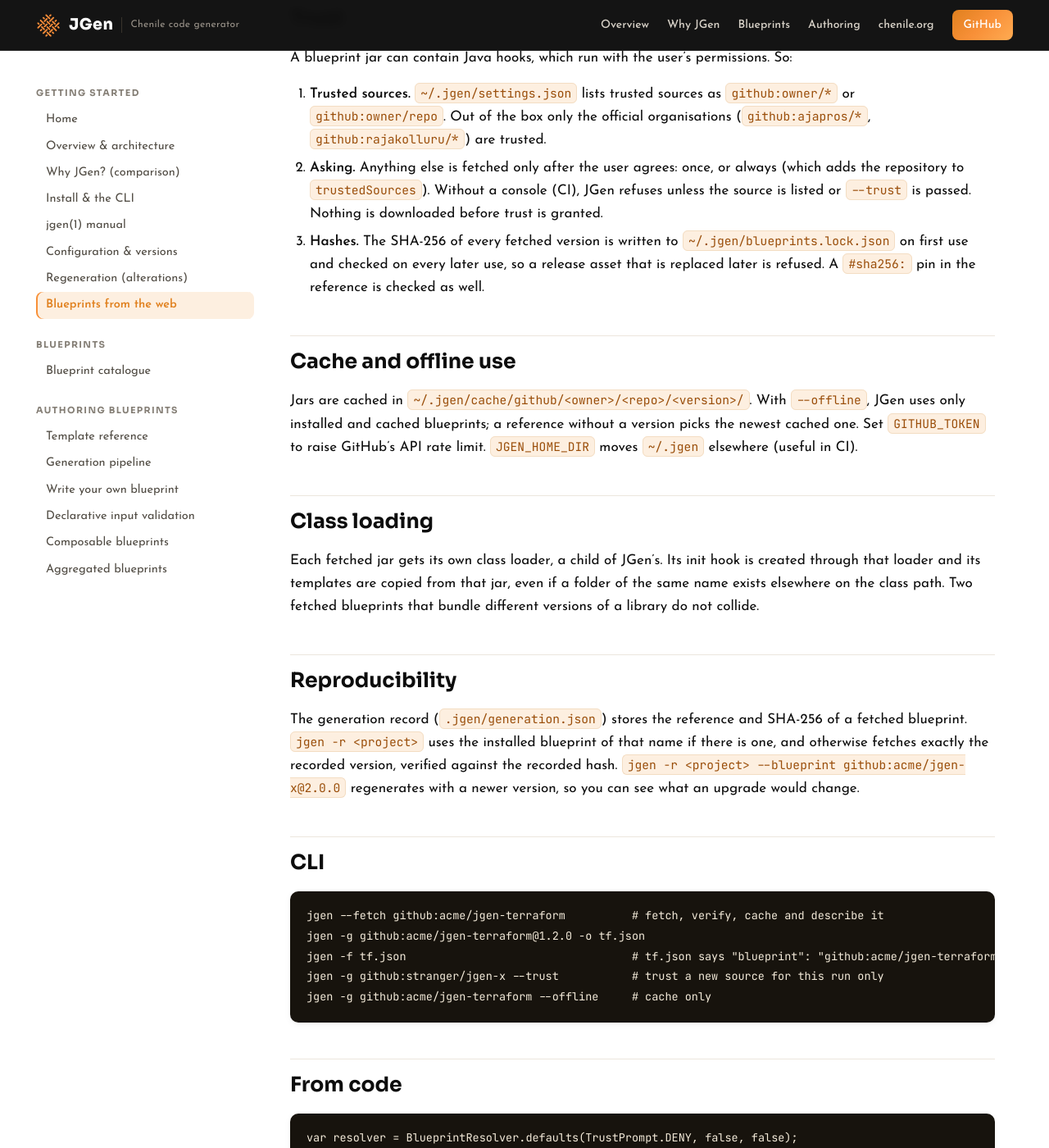
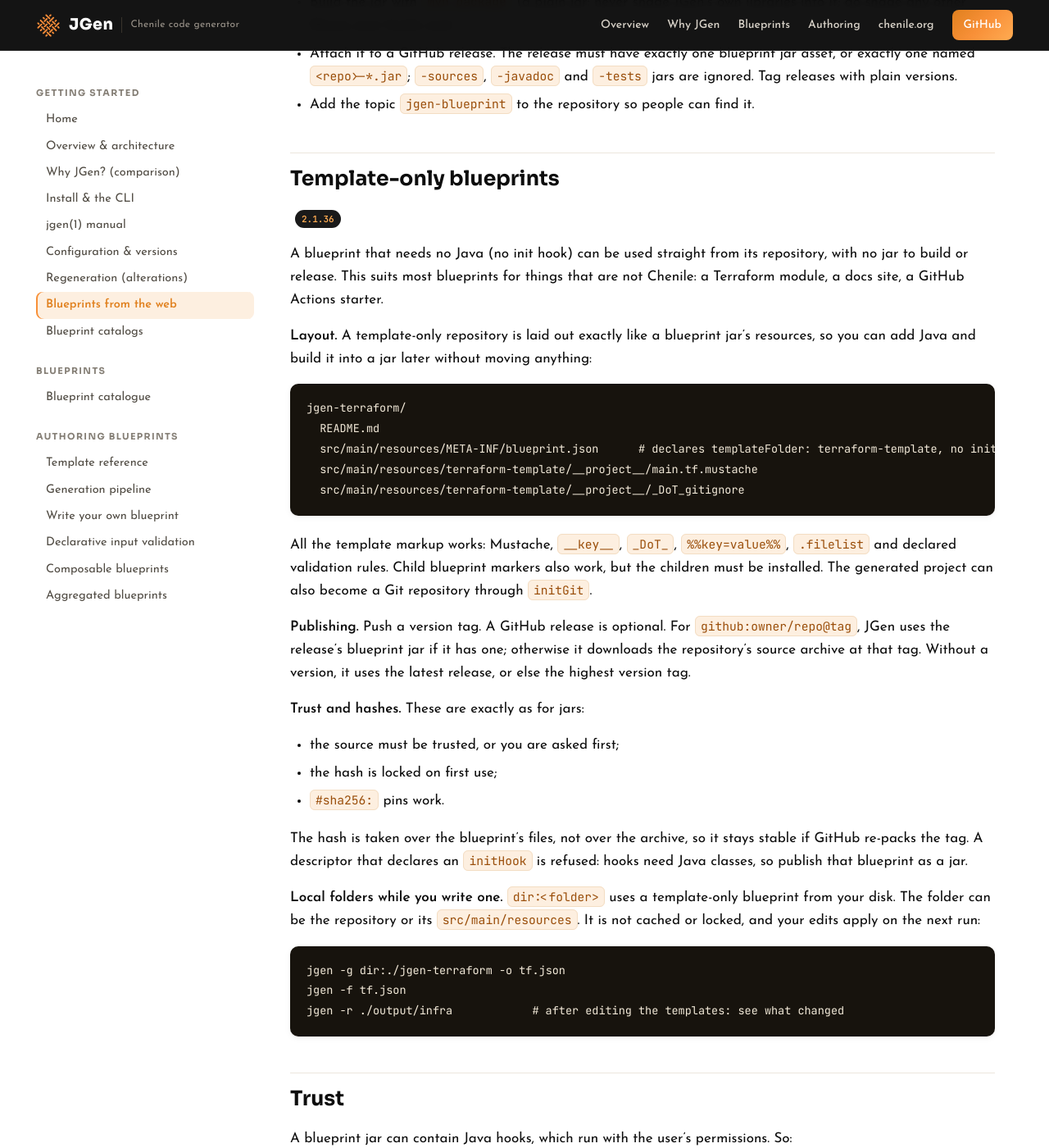
Before and after one commit to ajapros/jgen-microsite, a Jekyll site: the page built from pages/remote-blueprints.md, in a window 1280 px wide and 1400 px high, scrolled down 1506 px. Shown: the whole window at 82% size. Built offline with Jekyll 4.4.1, drawn with Linux system fonts in a browser that asks for light colours; some of the changed text lies outside the part shown.

Commit message:
Blueprint catalogs

````diff
--- a/_data/docsnav.yml
+++ b/_data/docsnav.yml
@@ -16,6 +16,8 @@
       url: "/regeneration/"
     - title: "Blueprints from the web"
       url: "/remote-blueprints/"
+    - title: "Blueprint catalogs"
+      url: "/catalogs/"
 
 - section: "Blueprints"
   items:
--- /dev/null
+++ b/pages/catalogs.md
@@ -0,0 +1,90 @@
+---
+title: "Blueprint catalogs"
+eyebrow: "Using JGen"
+permalink: /catalogs/
+summary: "Use blueprints by short name: jgen -g terraform. Catalogs map names to blueprint sources; the official catalog is built in, and teams can add their own."
+---
+
+<span class="pill">2.1.36</span>
+
+A `github:` reference names a blueprint precisely, but you have to know it. A **catalog** maps short names to
+those references, so people can write what they mean:
+
+```bash
+jgen --search terraform                 # find blueprints by name, description or tag
+jgen -g terraform -o tf.json            # the latest version
+jgen -g terraform@1.2.0 -o tf.json      # a specific version
+jgen -g acme/terraform -o tf.json       # the entry in the catalog called "acme"
+```
+
+## How a name is resolved
+
+1. **Installed blueprints first.** A plain name that matches a built-in blueprint, or a jar in a blueprints folder,
+   uses that blueprint. Installed blueprints always win.
+2. **Then the catalogs, in order:** the official catalog, then your own, in the order listed in settings. The first
+   catalog with the name wins. `alias/name` picks a specific catalog.
+3. **The entry's source is fetched** exactly like a `github:` reference: a release jar, or a template-only
+   repository at a tag ([blueprints from the web](/remote-blueprints/)). `name@version` picks the version;
+   without it, the latest.
+
+The generation record stores the resolved `github:` reference and hash, not the short name, so
+[`jgen -r`](/regeneration/) still fetches exactly the blueprint that cut the project.
+
+## The official catalog
+
+It lives in [ajapros/jgen-catalog](https://github.com/ajapros/jgen-catalog) as `catalog.json`. Listing there is an
+endorsement: every entry is reviewed, so its sources are **trusted** without a prompt. To add a blueprint, open a
+pull request against that repository; its check validates the entry.
+
+## Your own catalog
+
+Any GitHub repository with a `catalog.json` at the root of its default branch is a catalog. List it in
+`~/.jgen/settings.json`:
+
+```json
+{
+  "catalogs": [
+    { "source": "github:acme/jgen-catalog", "alias": "acme", "trusted": false }
+  ],
+  "officialCatalog": true
+}
+```
+
+- **`alias`** is the name used in `acme/terraform`. It defaults to the repository owner.
+- **`trusted`** controls whether the sources the catalog lists are trusted without asking. Leave it `false` unless
+  you control the catalog. With `false`, each source goes through the normal [trust](/remote-blueprints/#trust)
+  prompt.
+- **`officialCatalog`** set to `false` searches only your catalogs.
+
+## The catalog format
+
+```json
+{
+  "schema": "jgen.catalog/1",
+  "description": "Blueprints curated by Acme",
+  "blueprints": {
+    "terraform": {
+      "source": "github:acme/jgen-terraform",
+      "description": "A Terraform module with a CI workflow",
+      "tags": ["terraform", "iac"],
+      "versions": { "1.2.0": "3f9c…64 hex digits…" },
+      "blueprint": "terraform-module"
+    }
+  }
+}
+```
+
+| Key | Meaning |
+| --- | --- |
+| `source` | required: `github:owner/repo`, a jar release or a template-only repository |
+| `description`, `tags` | shown and matched by `jgen --search` |
+| `versions` | optional pins: a listed version's SHA-256 is enforced like a `#sha256:` pin (`jgen --fetch` prints it) |
+| `blueprint` | optional: which blueprint to use when the source holds several |
+
+Entries without a valid `github:` source are ignored with a warning.
+
+## Caching and offline use
+
+Catalogs are cached under `~/.jgen/cache/catalogs/` and refreshed after an hour. If GitHub can't be reached,
+JGen uses the cached copy and says so. With `--offline` it uses only the cache. Tab completion also offers names
+from cached catalogs, without going to the network.
--- a/pages/manual.md
+++ b/pages/manual.md
@@ -20,6 +20,7 @@
 <p><strong>jgen</strong> <strong>-e</strong> <em>config-file</em></p>
 <p><strong>jgen</strong> <strong>-r</strong> <em>project</em> [<strong>--into</strong> <em>folder</em>] [<strong>--blueprint</strong> <em>blueprint</em>] [<strong>-c</strong> <em>config</em>] [<strong>--trust</strong>] [<strong>--offline</strong>]</p>
 <p><strong>jgen</strong> <strong>--fetch</strong> <em>reference</em> [<strong>--trust</strong>] [<strong>--offline</strong>]</p>
+<p><strong>jgen</strong> <strong>--search</strong> [<em>text</em>] [<strong>--offline</strong>]</p>
 <p><strong>jgen</strong> <strong>--completion</strong> <em>shell</em></p>
 <p><strong>jgen</strong> <strong>-h</strong> | <strong>-V</strong></p>
 <h2 id="description">DESCRIPTION</h2>
@@ -96,6 +97,9 @@
 <dt><strong>--fetch</strong> <em>reference</em></dt>
 <dd>Fetch the blueprint at <em>reference</em>, verify it and cache it. jgen prints its name, description, exact source and SHA-256, and the <strong>-g</strong> command to use it.
 </dd>
+<dt><strong>--search</strong> [<em>text</em>]</dt>
+<dd>Search the blueprint catalogs (see <strong>CATALOGS</strong>) for entries whose name, description or tags contain <em>text</em>; without <em>text</em>, list every entry. Each result shows <em>catalog</em>/<em>name</em>, its description, source and tags.
+</dd>
 <dt><strong>--trust</strong></dt>
 <dd>Trust every blueprint source used in this run without asking. Use this in scripts and CI only for sources you have reviewed. Prefer listing them in <em>settings.json</em> (see <strong>FILES</strong>).
 </dd>
@@ -113,23 +117,27 @@
 </dd>
 </dl>
 <h2 id="blueprint-references">BLUEPRINT REFERENCES</h2>
-<p>A blueprint is named either by its installed name (for example <strong>chenile-service</strong>) or by a reference:</p>
+<p>A blueprint is named by its installed name (for example <strong>chenile-service</strong>), by a catalog name (see <strong>CATALOGS</strong>) or by a reference:</p>
 <p><strong>github:</strong><em>owner</em>/<em>repo</em>[/<em>name</em>][@<em>version</em>][#sha256:<em>hex</em>]</p>
 <dl>
 <dt><em>owner/repo</em></dt>
-<dd>The GitHub repository. Its release must carry exactly one blueprint jar, or exactly one named <em>repo-*.jar</em>. Jars ending in <em>-sources</em>, <em>-javadoc</em> and <em>-tests</em> are ignored.
+<dd>The GitHub repository. If its release carries a blueprint jar (exactly one, or exactly one named <em>repo-*.jar</em>; <em>-sources</em>, <em>-javadoc</em> and <em>-tests</em> jars are ignored), jgen uses the jar. Otherwise, or when the tag has no release, jgen uses the repository’s source archive at that tag as a <em>template-only</em> blueprint (since 2.1.36). A template-only blueprint is laid out like a jar’s resources (<em>src/main/resources/META-INF/blueprint.json</em> and its template folder) and may not declare an init hook.
 </dd>
 <dt><em>name</em></dt>
 <dd>Which blueprint to use, when the jar contains several.
 </dd>
 <dt><em>version</em></dt>
-<dd>A release tag. Without it, jgen uses the latest release (or, with <strong>--offline</strong>, the newest cached one).
+<dd>A release tag. Without it, jgen uses the latest release, or else the highest version tag (or, with <strong>--offline</strong>, the newest cached one).
 </dd>
 <dt><em>hex</em></dt>
-<dd>The expected SHA-256 of the jar, as 64 hexadecimal digits. A mismatch is an error. Pinning is recommended in scripts and CI.
+<dd>The expected SHA-256, as 64 hexadecimal digits: of the jar, or, for a template-only blueprint, of its files. A mismatch is an error. Pinning is recommended in scripts and CI.
 </dd>
 </dl>
+<p>A local folder holding a template-only blueprint is named with <strong>dir:</strong><em>folder</em> (since 2.1.36). The folder may be the blueprint’s repository or its <em>src/main/resources</em>. It is not cached, locked or trust-checked, so edits apply on the next run.</p>
 <p>Installed blueprints always take precedence. A fetched blueprint whose name is already taken by an installed one is refused.</p>
+<h2 id="catalogs">CATALOGS</h2>
+<p>Since 2.1.36, a short name that is not installed is looked up in blueprint catalogs: [<em>catalog</em>/]<em>name</em>[@<em>version</em>]. jgen searches the official catalog (<strong>github:ajapros/jgen-catalog</strong>) first, then the catalogs listed in <em>settings.json</em>, and uses the first match. <em>catalog</em> (the catalog’s alias) picks one catalog; <em>version</em> picks a version, otherwise the latest. The entry’s source is then fetched like any <strong>github:</strong> reference, and a version the catalog pins to a SHA-256 is checked.</p>
+<p>Sources listed in the official catalog are trusted. Sources from other catalogs are trusted only if the catalog is marked <strong>trusted</strong> in <em>settings.json</em>; otherwise jgen asks as usual. Catalogs are cached for an hour; when GitHub cannot be reached, or with <strong>--offline</strong>, the cached copy is used.</p>
 <h2 id="trust">TRUST</h2>
 <p>A blueprint can contain Java code, which runs with your permissions. jgen therefore:</p>
 <ul>
@@ -191,7 +199,10 @@
 <dd>Blueprint jars shared by everyone using this installation.
 </dd>
 <dt><em>~/.jgen/settings.json</em></dt>
-<dd><strong>trustedSources</strong>: a list of trusted blueprint sources, each <strong>github:</strong><em>owner</em>/* or <strong>github:</strong><em>owner</em>/<em>repo</em>.
+<dd><strong>trustedSources</strong>: a list of trusted blueprint sources, each <strong>github:</strong><em>owner</em>/* or <strong>github:</strong><em>owner</em>/<em>repo</em>. <strong>catalogs</strong>: further catalogs, each with <strong>source</strong> (<strong>github:</strong><em>owner</em>/<em>repo</em>), <strong>alias</strong> and <strong>trusted</strong>. <strong>officialCatalog</strong>: <strong>false</strong> to stop searching the official catalog.
+</dd>
+<dt><em>~/.jgen/cache/catalogs/</em></dt>
+<dd>Cached catalogs.
 </dd>
 <dt><em>~/.jgen/blueprints.lock.json</em></dt>
 <dd>The SHA-256 first seen for each fetched blueprint version.
@@ -233,6 +244,13 @@
 <p>Start a new blueprint in its own Git repository, ready to push (set <strong>standaloneRepo</strong> to <strong>y</strong> in the input):</p>
 <pre><code>jgen -g jgen-blueprint -o new-blueprint.json
 jgen -f new-blueprint.json</code></pre>
+<p>Find a blueprint in the catalogs and use it by name:</p>
+<pre><code>jgen --search terraform
+jgen -g terraform@1.2.0 -o tf.json</code></pre>
+<p>Write a template-only blueprint and try it from its folder, then use it from GitHub once tagged:</p>
+<pre><code>jgen -g dir:./jgen-terraform -o tf.json
+jgen -f tf.json
+jgen -g github:acme/jgen-terraform@0.1.0 -o tf.json</code></pre>
 <p>Install a blueprint jar of your own:</p>
 <pre><code>cp target/bp-docs-site-1.0.jar ~/.jgen/blueprints/
 jgen -g docs-site -o docs.json</code></pre>
--- a/pages/remote-blueprints.md
+++ b/pages/remote-blueprints.md
@@ -2,10 +2,10 @@
 title: "Blueprints from the web"
 eyebrow: "Using JGen"
 permalink: /remote-blueprints/
-summary: "Use a blueprint straight from a GitHub release with github:owner/repo@version. JGen fetches it, checks trust and hashes, caches it and loads it in its own class loader."
+summary: "Use a blueprint straight from GitHub with github:owner/repo@version: a release jar, or a template-only repository with no jar at all. JGen checks trust and hashes, caches it and loads it in its own class loader."
 ---
 
-Status: phase 1 implemented in 2.1.35 (GitHub releases). Phases 2–4 are the plan.
+Status: GitHub releases since 2.1.35; template-only blueprints (from a repository or a local folder) since 2.1.36. catalogs since 2.1.36. Maven references and signatures are the plan.
 
 JGen finds blueprints the way Maven finds artifacts: installed ones first, then the web. A blueprint is one
 jar (its input contract, templates and hooks), so "fetching a blueprint" means fetching one jar, checking it, and
@@ -18,10 +18,12 @@
 | Form | Meaning |
 | --- | --- |
 | `chenile-service` | an installed blueprint (built in, or a jar in a blueprints folder) |
+| `terraform`, `terraform@1.2.0`, `acme/terraform` | a short name from a [catalog](/catalogs/) (2.1.36), if not installed |
 | `github:acme/jgen-terraform` | the latest release of that repository |
 | `github:acme/jgen-terraform@1.2.0` | the release tagged `1.2.0` |
 | `github:acme/jgen-pack/terraform@1.2.0` | one blueprint, when the jar contains several |
-| `…#sha256:<64 hex>` | pins the jar's SHA-256; recommended in CI and scripts |
+| `…#sha256:<64 hex>` | pins the SHA-256 (of the jar, or of a template-only blueprint's files); recommended in CI and scripts |
+| `dir:./jgen-terraform` | a template-only blueprint in a local folder (2.1.36), for authoring |
 
 References work wherever a blueprint name does: `jgen -g`, the `blueprint` key of an input file for `jgen -f`,
 `jgen -r --blueprint`, and `jgen --fetch`. A sample emitted with `jgen -g github:…` keeps the reference, so
@@ -45,6 +47,51 @@
 - Attach it to a GitHub release. The release must have exactly one blueprint jar asset, or exactly one named
   `<repo>-*.jar`; `-sources`, `-javadoc` and `-tests` jars are ignored. Tag releases with plain versions.
 - Add the topic `jgen-blueprint` to the repository so people can find it.
+
+## Template-only blueprints
+
+<span class="pill">2.1.36</span>
+
+A blueprint that needs no Java (no init hook) can be used straight from its repository, with no jar to build or
+release. This suits most blueprints for things that are not Chenile: a Terraform module, a docs site, a GitHub
+Actions starter.
+
+**Layout.** A template-only repository is laid out exactly like a blueprint jar's resources, so you can add Java
+and build it into a jar later without moving anything:
+
+```text
+jgen-terraform/
+  README.md
+  src/main/resources/META-INF/blueprint.json      # declares templateFolder: terraform-template, no initHook
+  src/main/resources/terraform-template/__project__/main.tf.mustache
+  src/main/resources/terraform-template/__project__/_DoT_gitignore
+```
+
+All the template markup works: Mustache, `__key__`, `_DoT_`, `%%key=value%%`, `.filelist` and declared
+validation rules. Child blueprint markers also work, but the children must be installed. The generated project can
+also become a Git repository through [`initGit`](/authoring/#generating-a-git-repository-initgit).
+
+**Publishing.** Push a version tag. A GitHub release is optional. For `github:owner/repo@tag`, JGen uses the
+release's blueprint jar if it has one; otherwise it downloads the repository's source archive at that tag. Without a
+version, it uses the latest release, or else the highest version tag.
+
+**Trust and hashes.** These are exactly as for jars:
+
+- the source must be trusted, or you are asked first;
+- the hash is locked on first use;
+- `#sha256:` pins work.
+
+The hash is taken over the blueprint's files, not over the archive, so it stays stable if GitHub re-packs the tag.
+A descriptor that declares an `initHook` is refused: hooks need Java classes, so publish that blueprint as a jar.
+
+**Local folders while you write one.** `dir:<folder>` uses a template-only blueprint from your disk. The folder can
+be the repository or its `src/main/resources`. It is not cached or locked, and your edits apply on the next run:
+
+```bash
+jgen -g dir:./jgen-terraform -o tf.json
+jgen -f tf.json
+jgen -r ./output/infra            # after editing the templates: see what changed
+```
 
 ## Trust
 
@@ -100,11 +147,10 @@
 
 ## Later phases
 
-2. **Catalogs.** JSON indexes in GitHub repositories map short names to sources and hashes
-   (`jgen -g terraform@acme`, or a plain name found in a configured catalog), with `jgen blueprints search`, and a
-   release workflow template for blueprint authors. Child blueprints named by a fetched parent are resolved
-   through the catalogs; in phase 1 they must be installed or live in the same jar.
+2. **Catalogs.** Shipped in 2.1.36: short names, `jgen --search`, the official catalog and team catalogs. See
+   [blueprint catalogs](/catalogs/). Still open: resolving child blueprints named by a fetched parent through the
+   catalogs (today they must be installed or live in the same jar).
 3. **Maven.** `maven:group:artifact:version` references, from Maven Central or configured repositories (the jar
    only; blueprints bundle their own libraries).
-4. **Template-only blueprints.** Blueprints without Java hooks fetched straight from a repository folder or zip,
-   with no jar and no code to trust; optional signature verification (GitHub attestations or Sigstore).
+4. **Signatures.** Optional verification of GitHub artifact attestations or Sigstore signatures. Template-only
+   blueprints, originally planned here, shipped in 2.1.36.
````
Also changed, not shown: pages/authoring.md (+3 -0 lines), pages/install.md (+1 -0 lines), pages/why-jgen.md (+10 -8 lines).
